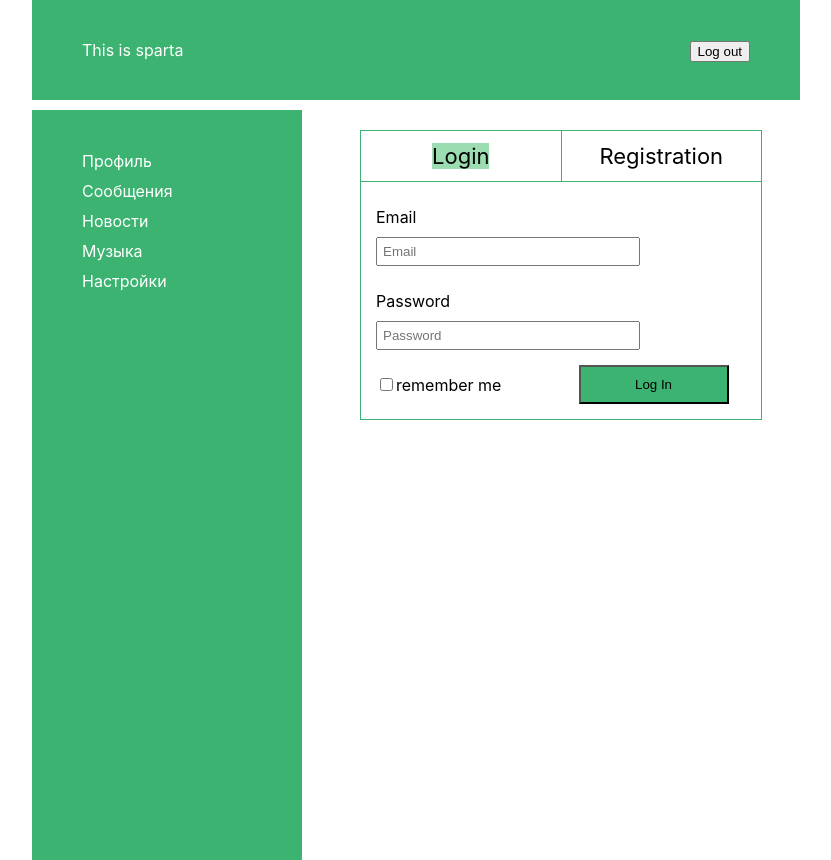
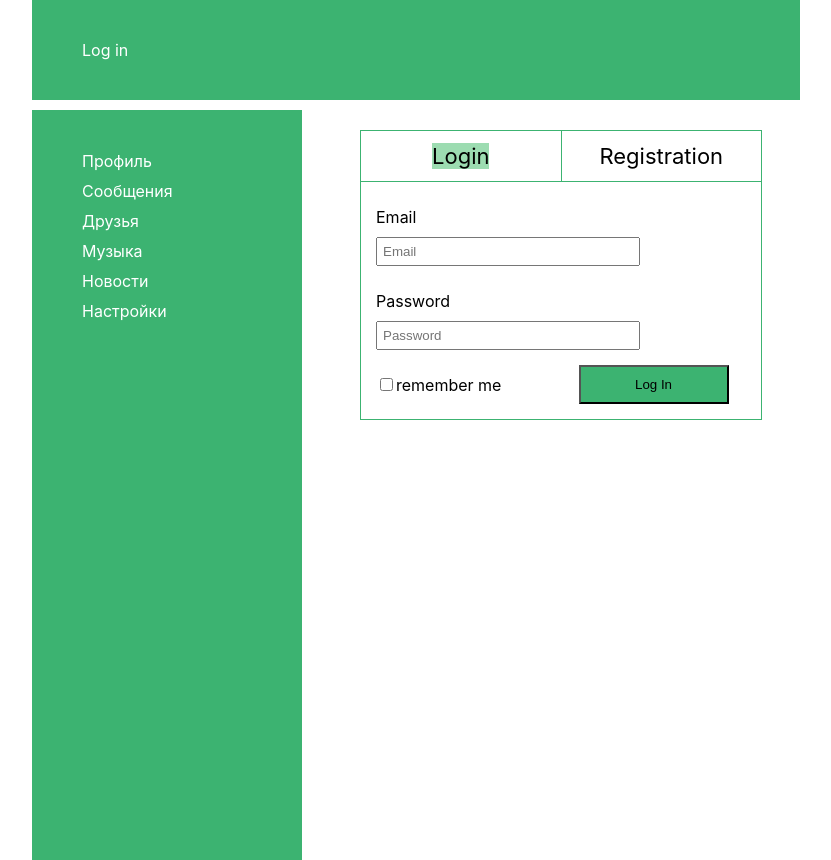
Before and after one commit to mareenas/routing, a React (Create React App) app: page / in a window 1280 px wide. Shown: the whole page, without its empty margins (224-1055 px from the left). Built offline with nearby package versions, Linux system fonts and the light colour scheme.

Commit message:
header switch buttons

```diff
--- a/src/components/Header.js
+++ b/src/components/Header.js
@@ -7,8 +7,11 @@ import {logoutFunc} from "../actions";
 const Header = (props) => {
     return(
         <div className={style.header}>
-            <Link to="/">{props.isAuth ? <span className={style.sparta}>{props.username}</span> : <span>This is sparta</span>}</Link>
-            <Link to="/"><span className={style.logOutButton}><input type="button" onClick={props.logoutFunc} value="Log out" disabled={props.status==="INPROGRESS"} /></span></Link>
+            {!props.isAuth ? <Link to="/">Log in</Link> : <span className={style.sparta}>{props.username}</span>}
+            {props.isAuth && <Link to="/">
+                <span className={style.logOutButton}>
+                    <input type="button" onClick={props.logoutFunc} value="Log out" disabled={props.status==="INPROGRESS"} />
+                </span></Link>}
         </div>
     )
 };
--- a/src/components/SideBar.js
+++ b/src/components/SideBar.js
@@ -8,9 +8,10 @@ const SideBar = () => {
             <ul>
                 <NavLink activeClassName={style.activeLink} to="/profile"><li>Профиль</li></NavLink>
                 <NavLink activeClassName={style.activeLink} to="/dialogs"><li>Сообщения</li></NavLink>
-                <li>Новости</li>
-                <li>Музыка</li>
-                <li>Настройки</li>
+                <NavLink activeClassName={style.activeLink} to="/friends"><li>Друзья</li></NavLink>
+                <NavLink activeClassName={style.activeLink} to="/music"><li>Музыка</li></NavLink>
+                <NavLink activeClassName={style.activeLink} to="/news"><li>Новости</li></NavLink>
+                <NavLink activeClassName={style.activeLink} to="/settings"><li>Настройки</li></NavLink>
             </ul>
         </div>
     )
```
